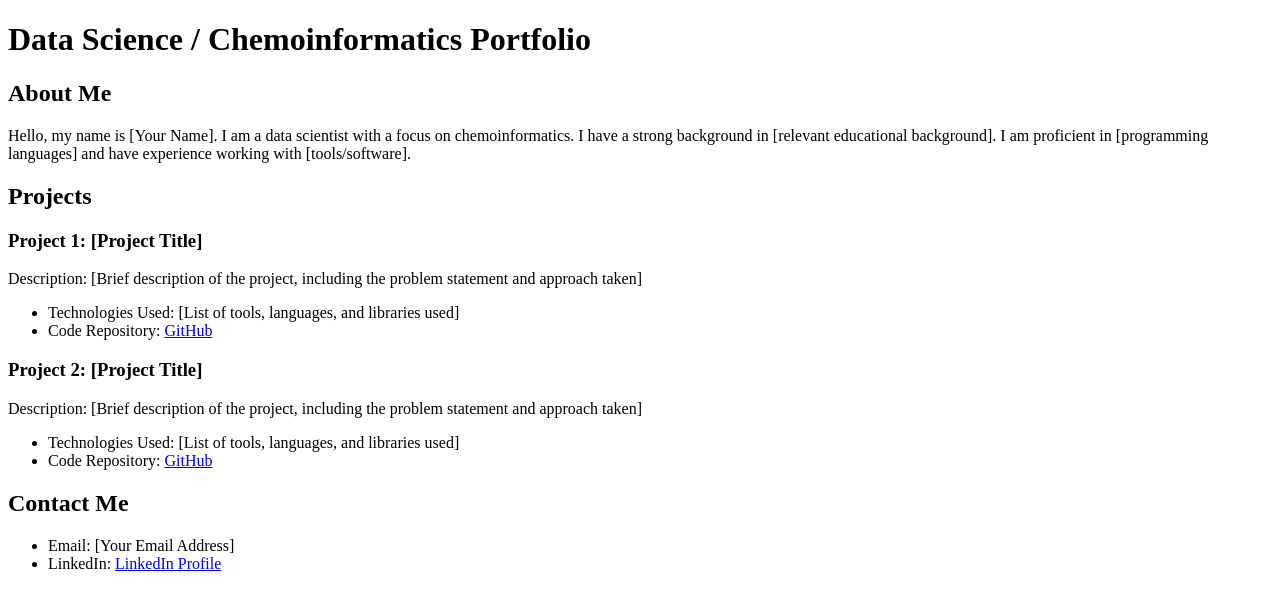
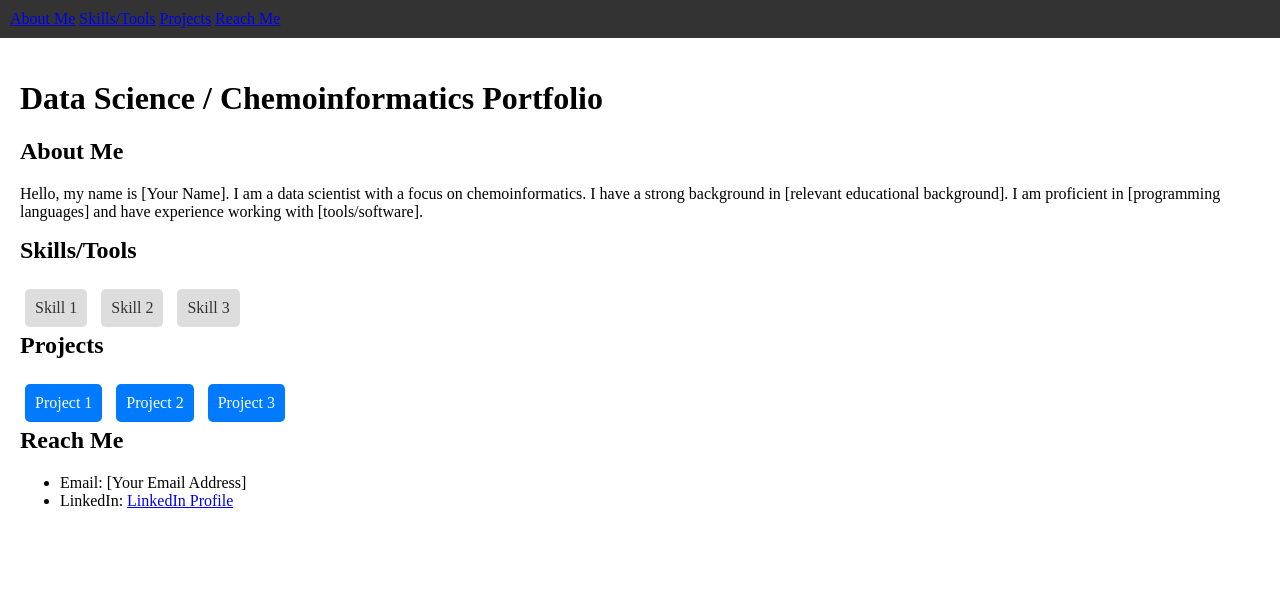
Before and after one commit to adriacb/adriacb.github.io, a plain HTML site: page index.html in a window 1280 px wide. Drawn offline with Linux system fonts and the light colour scheme.

Commit message:
modified:   index.html

```diff
--- a/index.html
+++ b/index.html
@@ -3,44 +3,97 @@
 <head>
   <title>Data Science / Chemoinformatics Portfolio</title>
   <style>
-    /* Add your custom CSS styles here */
+    /* General Styles */
+    body {
+      margin: 0;
+      padding: 0;
+    }
+
+    /* Navigation Styles */
+    .navbar {
+      position: fixed;
+      top: 0;
+      left: 0;
+      width: 100%;
+      background-color: #333;
+      color: #fff;
+      padding: 10px;
+    }
+
+    /* Main Content Styles */
+    .container {
+      margin-top: 60px; /* To make space for the fixed navbar */
+      padding: 20px;
+    }
+
+    h1, h2, h3 {
+      margin-top: 0;
+    }
+
+    /* Skill Buttons */
+    .skill-button {
+      display: inline-block;
+      margin: 5px;
+      padding: 10px;
+      background-color: #ddd;
+      color: #333;
+      text-decoration: none;
+      border-radius: 5px;
+      transition: transform 0.3s;
+    }
+
+    .skill-button:hover {
+      transform: scale(1.1);
+    }
+
+    /* Project Buttons */
+    .project-button {
+      display: inline-block;
+      margin: 5px;
+      padding: 10px;
+      background-color: #007bff;
+      color: #fff;
+      text-decoration: none;
+      border-radius: 5px;
+      transition: transform 0.3s;
+    }
+
+    .project-button:hover {
+      transform: scale(1.1);
+    }
   </style>
 </head>
 <body>
+  <div class="navbar">
+    <a href="#about">About Me</a>
+    <a href="#skills">Skills/Tools</a>
+    <a href="#projects">Projects</a>
+    <a href="#reachme">Reach Me</a>
+  </div>
+
+  <div class="container">
     <h1>Data Science / Chemoinformatics Portfolio</h1>
 
-  <h2>About Me</h2>
+    <h2 id="about">About Me</h2>
     <p>
       Hello, my name is [Your Name]. I am a data scientist with a focus on chemoinformatics.
       I have a strong background in [relevant educational background]. I am proficient in [programming languages]
       and have experience working with [tools/software].
     </p>
 
-  <h2>Projects</h2>
+    <h2 id="skills">Skills/Tools</h2>
+    <a class="skill-button" href="[URL for Skill 1]">Skill 1</a>
+    <a class="skill-button" href="[URL for Skill 2]">Skill 2</a>
+    <a class="skill-button" href="[URL for Skill 3]">Skill 3</a>
+    <!-- Add more skill buttons as needed -->
 
-  <!-- Example Project 1 -->
-  <h3>Project 1: [Project Title]</h3>
-  <p>
-    Description: [Brief description of the project, including the problem statement and approach taken]
-  </p>
-  <ul>
-    <li>Technologies Used: [List of tools, languages, and libraries used]</li>
-    <li>Code Repository: <a href="[Link to your project's code repository]">GitHub</a></li>
-  </ul>
+    <h2 id="projects">Projects</h2>
+    <a class="project-button" href="[URL for Project 1]">Project 1</a>
+    <a class="project-button" href="[URL for Project 2]">Project 2</a>
+    <a class="project-button" href="[URL for Project 3]">Project 3</a>
+    <!-- Add more project buttons as needed -->
 
-  <!-- Example Project 2 -->
-  <h3>Project 2: [Project Title]</h3>
-  <p>
-    Description: [Brief description of the project, including the problem statement and approach taken]
-  </p>
-  <ul>
-    <li>Technologies Used: [List of tools, languages, and libraries used]</li>
-    <li>Code Repository: <a href="[Link to your project's code repository]">GitHub</a></li>
-  </ul>
-
-  <!-- Add more project sections as needed -->
-
-  <h2>Contact Me</h2>
+    <h2 id="reachme">Reach Me</h2>
     <ul>
       <li>Email: [Your Email Address]</li>
       <li>LinkedIn: <a href="[Link to your LinkedIn profile]">LinkedIn Profile</a></li>
```
Lines whose indentation alone changed are shown as unchanged.
